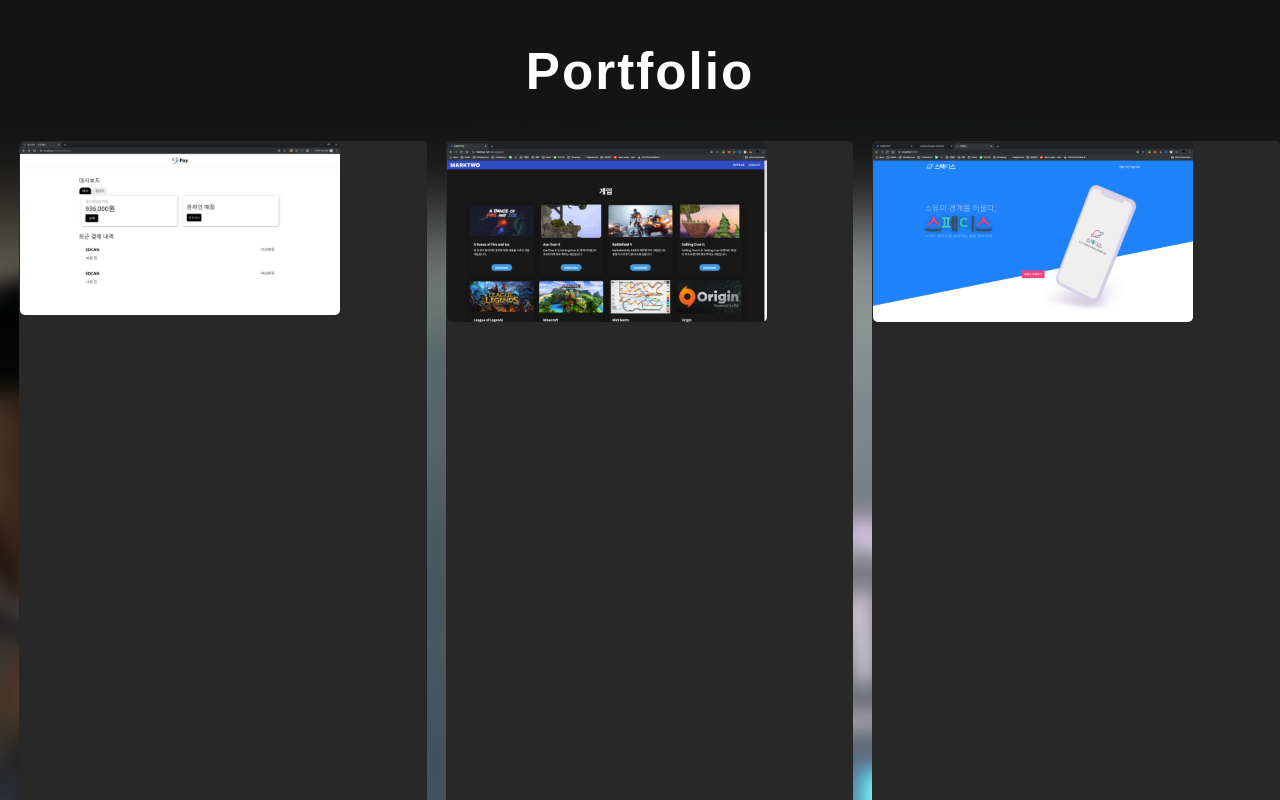
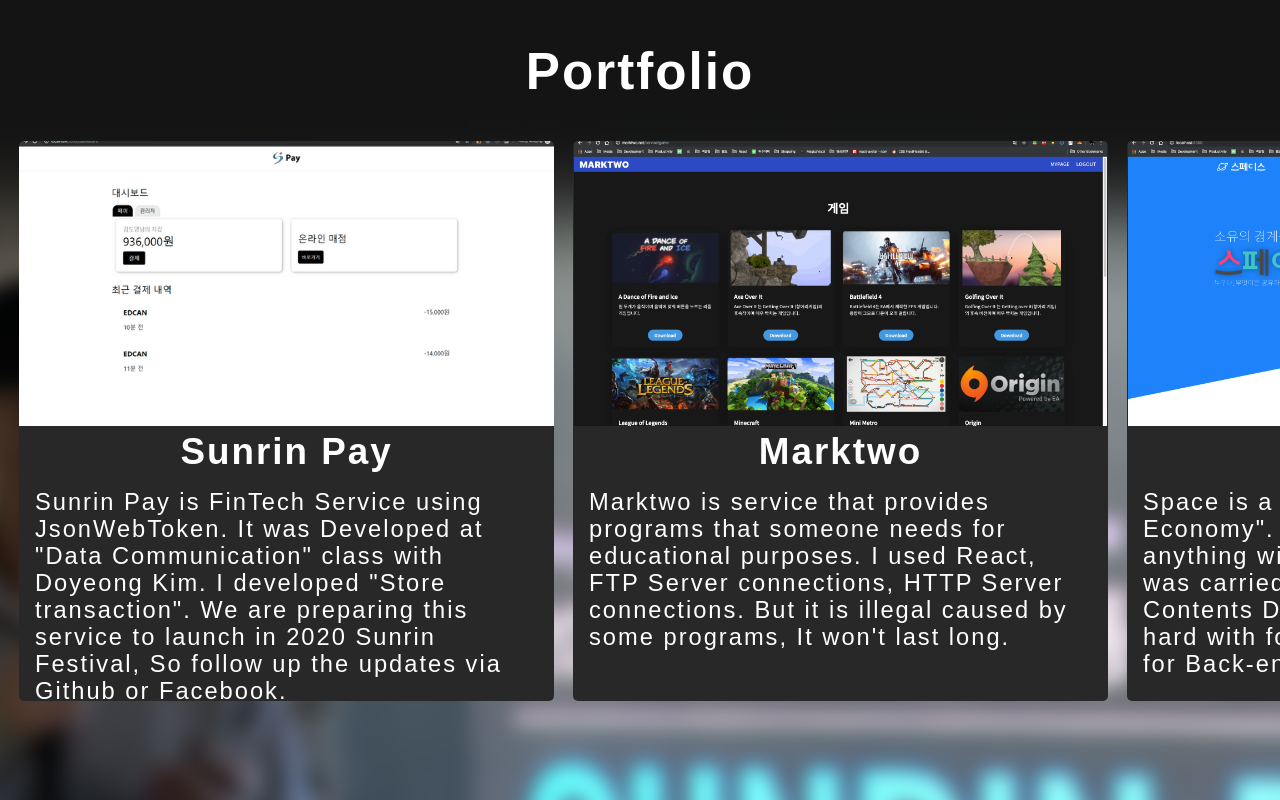
Before and after one commit to HADMARINE/hadmarine.github.io, a React (Create React App) app: page / in a window 1280 px wide. Shown: the part 2180-2980 px from the top of the page. Built offline with nearby package versions, Linux system fonts and the light colour scheme; a web font is replaced by a local one.

Commit message:
Update CardScroll.tsx

```diff
--- a/src/components/CardScroll.tsx
+++ b/src/components/CardScroll.tsx
@@ -1,39 +1,52 @@
 import React, { Component } from "react";
 import styled from "styled-components";
-import { Jumbotron } from "react-bootstrap";
 
 import "../styles/index.scss";
 
-const Wrapper = styled.div`
+let Wrapper = styled.div`
   text-align: left;
-  /* height: 50rem; */
-  width: 50rem;
+  align-items: center;
+  height: 35rem;
+  width: 535px;
   background-color: rgb(40, 40, 40);
   border-radius: 5px;
-  /* flex: 0 0 auto; */
+  flex: 0 0 auto;
   margin-left: calc(1rem + 3px);
   overflow: hidden;
-  /* display: flex; */
+
   img {
     border-radius: 5px;
-    height: 400px;
-    max-width: 200%;
-    width: calc(100vh - 30rem);
-    position: absolute;
-    top: 0;
-    left: 0;
-    right: 0;
-    bottom: 0;
-    /* max-width: 100%; */
-    height: auto;
+    width: 100%;
+    height: 300px;
+    object-fit: scale-down;
+    margin: 0;
   }
-  div {
-    color: whitesmoke;
-    margin-left: 2rem;
-    margin-right: 2rem;
-    position: relative;
-    padding-top: 200%; /* 1:1 ratio */
-    overflow: hidden;
+  p {
+    margin: 1rem;
+  }
+`;
+
+const MobileWrapper = styled.div`
+  text-align: left;
+  align-items: center;
+  height: 35rem;
+  width: 350px;
+  background-color: rgb(40, 40, 40);
+  border-radius: 5px;
+  flex: 0 0 auto;
+  margin-left: calc(1rem + 3px);
+  overflow: hidden;
+
+  img {
+    border-radius: 5px;
+    width: 100%;
+    height: 300px;
+    object-fit: scale-down;
+    margin: 0;
+    margin-top: -2rem;
+  }
+  p {
+    margin: 1rem;
   }
 `;
 
@@ -60,6 +73,9 @@
   };
   handleOpenLink = () => {};
   render() {
+    if (window.innerWidth < 500) {
+      Wrapper = MobileWrapper;
+    }
     return (
       <Wrapper>
         <div style={{ margin: "-15px" }}>
```
